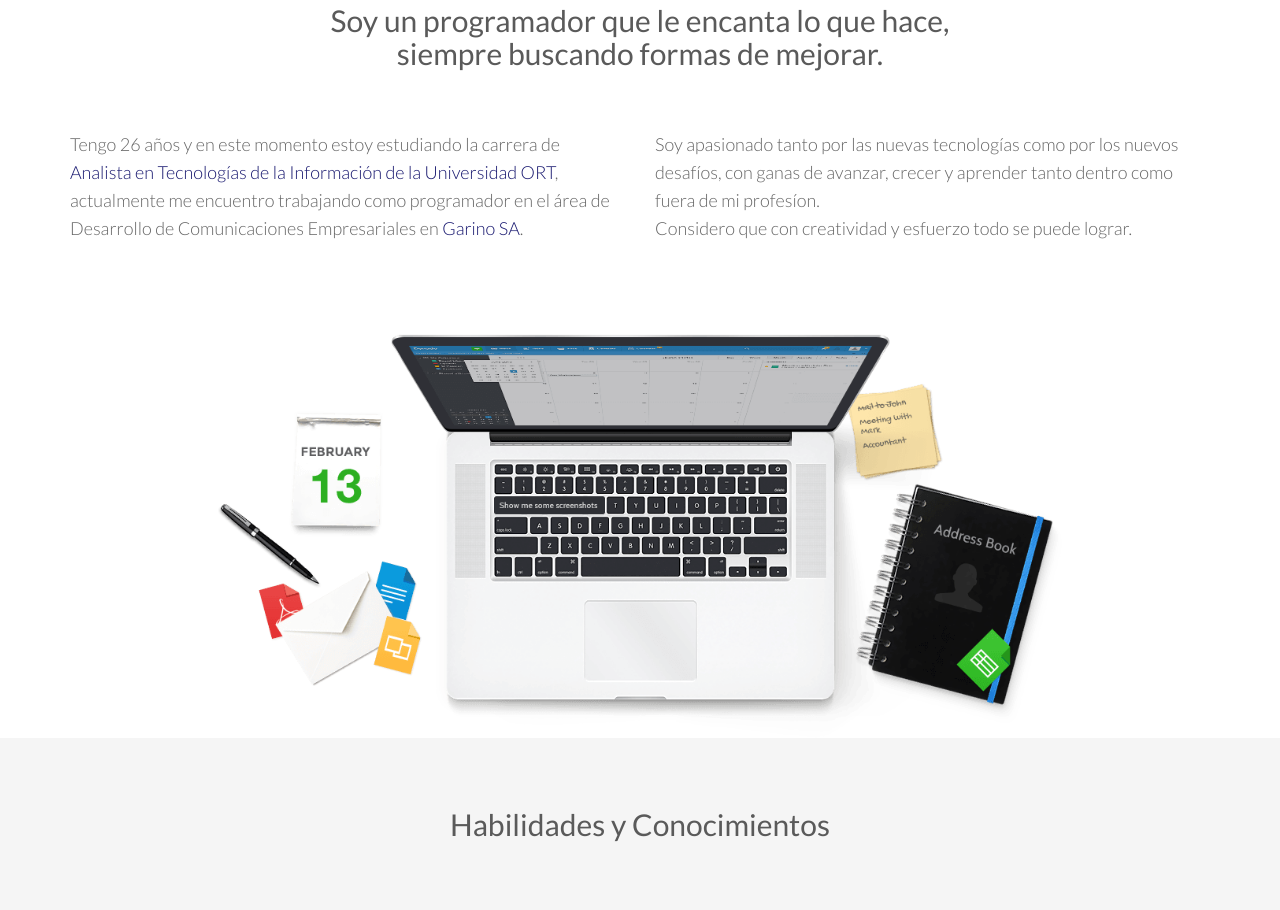
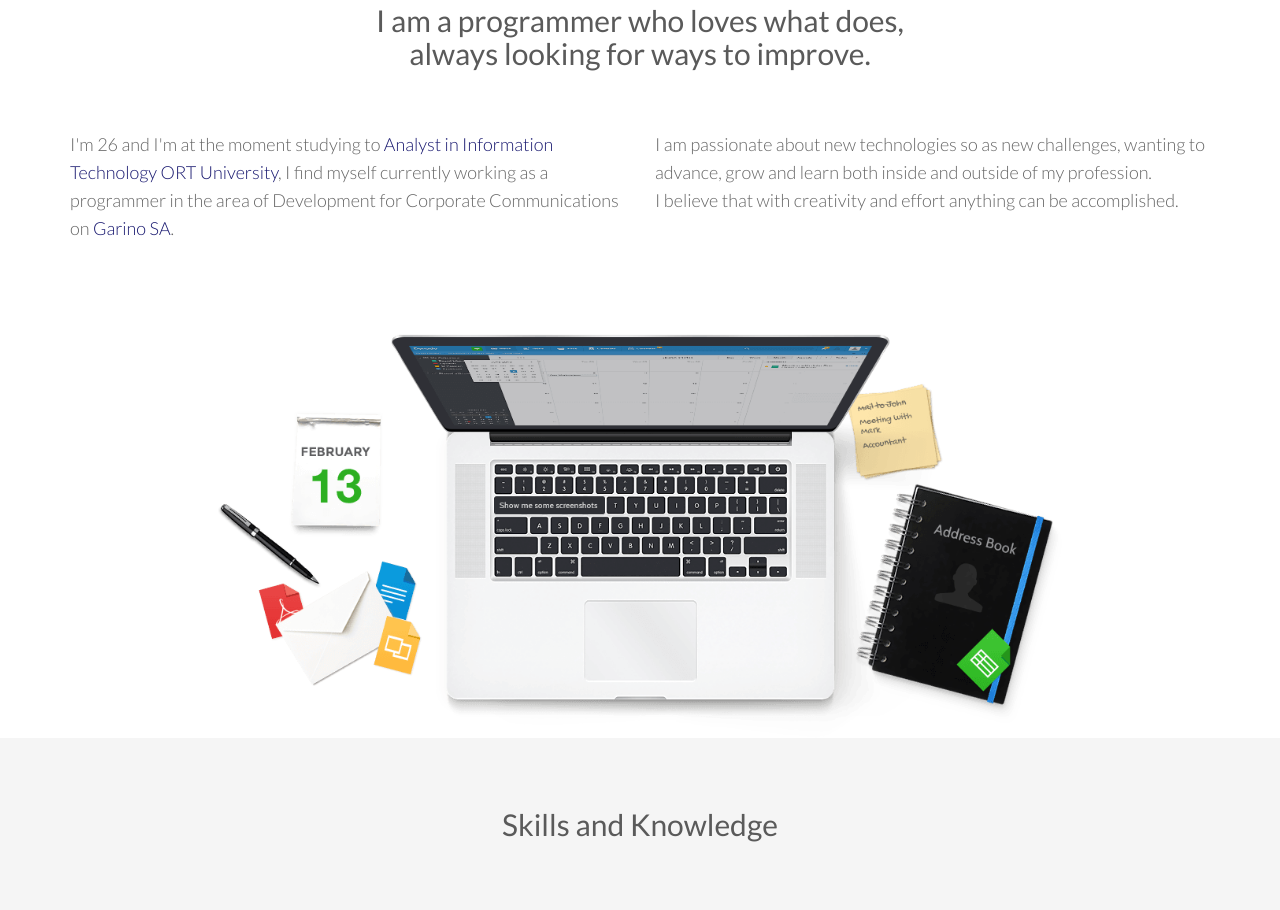
Before and after one commit to mghr4937/mghr4937.github.io, a plain HTML site: page indexEn.html in a window 1280 px wide. Shown: the part 996-1906 px from the top of the page. Drawn offline with Linux system fonts and the light colour scheme; files whose address does not match are found by name.

Commit message:
traduccion IndexEn.html

```diff
--- a/indexEn.html
+++ b/indexEn.html
@@ -64,12 +64,12 @@
 
     <div class="container ptb">
       <div class="row">
-        <h2 class="centered mb">Soy un programador que le encanta lo que hace,<br/>siempre buscando formas de mejorar.</h2>
+        <h2 class="centered mb">I am a programmer who loves what does,<br/>always looking for ways to improve.</h2>
         <div class="col-md-6">
-            <p>Tengo 26 años y en este momento estoy estudiando la carrera de <a target="_blank" href="http://fi.ort.edu.uy/analista-en-tecnologias-de-la-informacion">Analista en Tecnologías de la Información de la Universidad ORT</a>, actualmente me encuentro trabajando como programador en el  área  de Desarrollo de Comunicaciones Empresariales en <a href="http://www.garino.com.uy/" target="_blank">Garino SA</a>.<br/></p>
+            <p>I'm 26 and I'm at the moment studying to <a target="_blank" href="http://fi.ort.edu.uy/analista-en-tecnologias-de-la-informacion">Analyst in Information Technology ORT University</a>, I find myself currently working as a programmer in the area of Development for Corporate Communications on <a href="http://www.garino.com.uy/" target="_blank">Garino SA</a>.<br/></p>
         </div><!--/col-md-6-->
         <div class="col-md-6">
-          <p>Soy apasionado tanto por las nuevas tecnologías como por los nuevos desafíos, con ganas de avanzar, crecer y aprender tanto dentro como fuera de mi profesíon.<br/>Considero que con creatividad y esfuerzo todo se puede lograr.</p>
+          <p>I am passionate about new technologies so as new challenges, wanting to advance, grow and learn both inside and outside of my profession.<br/>I believe that with creativity and effort anything can be accomplished.</p>
         </div><!--/col-md-6-->
       </div><!--/row-->
     </div><!-- /.container -->
@@ -84,7 +84,7 @@
     <div id="g">
       <div class="container">
         <div class="row centered">
-          <h2>Habilidades y Conocimientos</h2>
+          <h2>Skills and Knowledge</h2>
           <div class="col-md-8 col-md-offset-2">
             <p></p>
 
@@ -253,9 +253,9 @@
       <div class="container">
         <div class="row centered">
           <div class="col-md-8 col-md-offset-2">
-              <h1>Te invito a conocer la ciudad donde vivo <br/>Montevideo, Uruguay</h1>
+              <h1>I invite you to know the city where I live <br/>Montevideo, Uruguay</h1>
             <!--<h3 class="mb">Lorem Ipsum is simply dummy text<br/>of the printing and typesetting industry.</h3>-->
-            <button class="btn btn-conf btn-clear"  onclick="window.open('http://www.descubrimontevideo.uy/es/')">Descubri mi ciudad</button>
+            <button class="btn btn-conf btn-clear"  onclick="window.open('http://www.descubrimontevideo.uy/es/')">Discover my city</button>
           </div>
         </div><!--/row-->
       </div><!--/container-->
```
